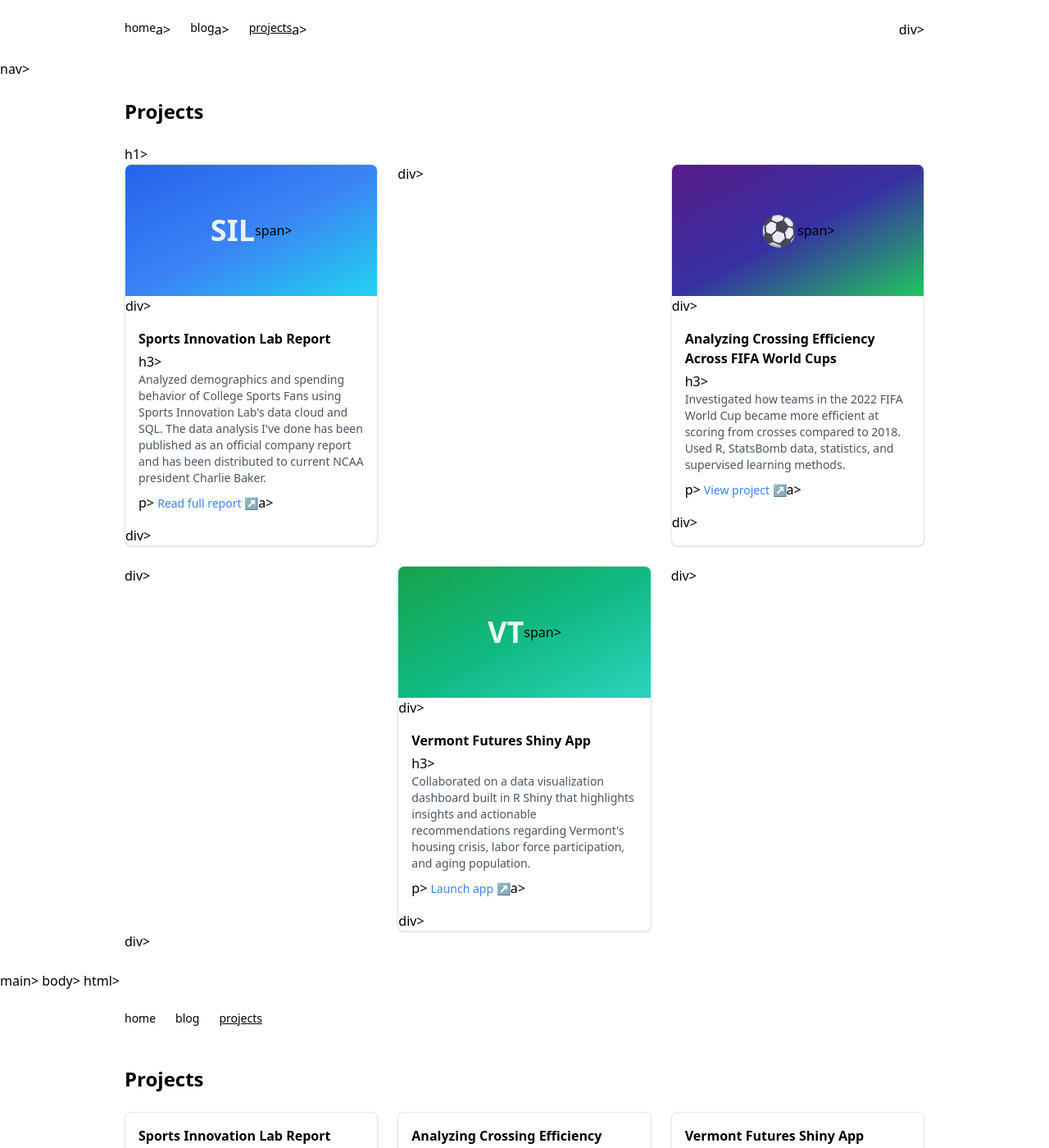
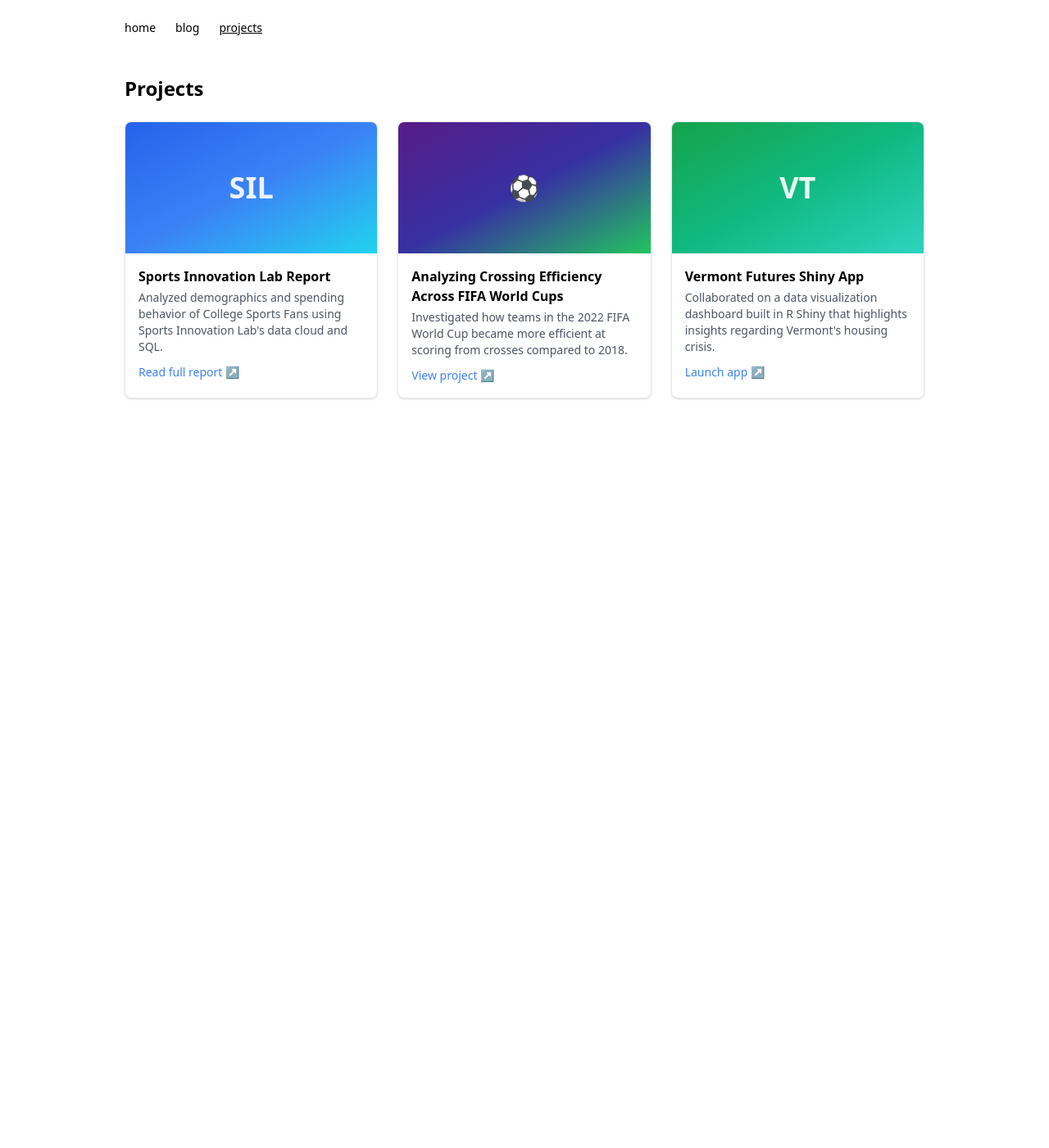
Before and after one commit to Euj19/Euj19.github.io, a Jekyll site: the page projects.html, which Jekyll copies as it is, in a window 1280 px wide and 1400 px high. Shown: the whole window at 82% size. Built offline with Jekyll 4.4.1, drawn with Linux system fonts in a browser that asks for light colours; nearby versions of some CDN libraries; some of the changed text lies outside the part shown.

Commit message:
Fix corrupted HTML, add gradient covers to projects

```diff
--- a/projects.html
+++ b/projects.html
@@ -1,12 +1,3 @@
-<!DOCTYPE html>
-<html lang="en">
-  <head>
-    <meta charset="UTF-8" />
-    <meta name="viewport" content="width=device-width, initial-scale=1.0" />
-    <title>Projects – Eujin Chae</title>
-    <script src="https://cdn.tailwindcss.com"></script>
-  </head>
-  <body class="bg-white text-black font-sans">
 <!DOCTYPE html>
 <html lang="en">
 <head>
@@ -18,66 +9,8 @@
 <body class="bg-white text-black font-sans">
   <nav class="flex justify-between items-center p-6 max-w-5xl mx-auto">
     <div class="flex space-x-6">
-                        <a href="index.html" class="text-sm font-medium hover:underline">home</a>a>
-                        <a href="#" class="text-sm font-medium hover:underline">blog</a>a>
-                        <a href="projects.html" class="text-sm font-medium underline">projects</a>a>
-                </div>div>
-          </nav>nav>
-
-          <main class="max-w-5xl mx-auto p-6">
-                <h1 class="text-2xl font-bold mb-6">Projects</h1>h1>
-                <div class="grid gap-6 sm:grid-cols-1 md:grid-cols-2 lg:grid-cols-3">
-
-                        <!-- Project 1 -->
-                        <div class="bg-white border rounded-lg shadow overflow-hidden">
-                                  <div class="h-40 bg-gradient-to-br from-blue-600 via-blue-500 to-cyan-400 flex items-center justify-center">
-                                              <span class="text-white text-4xl font-bold opacity-90">SIL</span>span>
-                                  </div>div>
-                                  <div class="p-4">
-                                              <h3 class="text-md font-semibold mb-1">Sports Innovation Lab Report</h3>h3>
-                                              <p class="text-sm text-gray-600 mb-2">
-                                                Analyzed demographics and spending behavior of College Sports Fans using Sports Innovation Lab's data cloud and SQL. The data analysis I've done has been published as an official company report and has been distributed to current NCAA president Charlie Baker.
-                                              </p>p>
-                                              <a href="SIL_report_Eujin.pdf" class="text-blue-500 text-sm hover:underline">Read full report ↗</a>a>
-                                  </div>div>
-                        </div>div>
-
-                        <!-- Project 2 -->
-                        <div class="bg-white border rounded-lg shadow overflow-hidden">
-                                  <div class="h-40 bg-gradient-to-br from-purple-900 via-indigo-800 to-green-500 flex items-center justify-center">
-                                              <span class="text-white text-4xl font-bold opacity-90">⚽</span>span>
-                                  </div>div>
-                                  <div class="p-4">
-                                              <h3 class="text-md font-semibold mb-1">Analyzing Crossing Efficiency Across FIFA World Cups</h3>h3>
-                                              <p class="text-sm text-gray-600 mb-2">
-                                                Investigated how teams in the 2022 FIFA World Cup became more efficient at scoring from crosses compared to 2018. Used R, StatsBomb data, statistics, and supervised learning methods.
-                                              </p>p>
-                                              <a href="cross-efficiency.html" class="text-blue-500 text-sm hover:underline">View project ↗</a>a>
-                                  </div>div>
-                        </div>div>
-
-                        <!-- Project 3 -->
-                        <div class="bg-white border rounded-lg shadow overflow-hidden">
-                                  <div class="h-40 bg-gradient-to-br from-green-600 via-emerald-500 to-teal-400 flex items-center justify-center">
-                                              <span class="text-white text-4xl font-bold opacity-90">VT</span>span>
-                                  </div>div>
-                                  <div class="p-4">
-                                              <h3 class="text-md font-semibold mb-1">Vermont Futures Shiny App</h3>h3>
-                                              <p class="text-sm text-gray-600 mb-2">
-                                                Collaborated on a data visualization dashboard built in R Shiny that highlights insights and actionable recommendations regarding Vermont's housing crisis, labor force participation, and aging population.
-                                              </p>p>
-                                              <a href="https://laveywill.shinyapps.io/vt-futures/" target="_blank" class="text-blue-500 text-sm hover:underline">Launch app ↗</a>a>
-                                  </div>div>
-                        </div>div>
-
-                </div>div>
-          </main>main>
-      </body>body>
-    </html>html></title>
-        </head><nav class="flex justify-between items-center p-6 max-w-5xl mx-auto">
-      <div class="flex space-x-6">
       <a href="index.html" class="text-sm font-medium hover:underline">home</a>
-        <a href="#" class="text-sm font-medium hover:underline">blog</a>
+      <a href="/blog/" class="text-sm font-medium hover:underline">blog</a>
       <a href="projects.html" class="text-sm font-medium underline">projects</a>
     </div>
   </nav>
@@ -87,30 +20,39 @@
     <div class="grid gap-6 sm:grid-cols-1 md:grid-cols-2 lg:grid-cols-3">
 
       <!-- Project 1 -->
-        <div class="bg-white border rounded-lg shadow p-4">
+      <div class="bg-white border rounded-lg shadow overflow-hidden">
+        <div class="h-40 bg-gradient-to-br from-blue-600 via-blue-500 to-cyan-400 flex items-center justify-center">
+          <span class="text-white text-4xl font-bold opacity-90">SIL</span>
+        </div>
+        <div class="p-4">
           <h3 class="text-md font-semibold mb-1">Sports Innovation Lab Report</h3>
-          <p class="text-sm text-gray-600 mb-2">
-            Analyzed demographics and spending behavior of College Sports Fans using Sports Innovation Lab's data cloud and SQL. The data analysis I've done has been published as an official company report and has been distributed to current NCAA president Charlie Baker.
-          </p>
+          <p class="text-sm text-gray-600 mb-2">Analyzed demographics and spending behavior of College Sports Fans using Sports Innovation Lab's data cloud and SQL.</p>
           <a href="SIL_report_Eujin.pdf" class="text-blue-500 text-sm hover:underline">Read full report ↗</a>
+        </div>
       </div>
 
       <!-- Project 2 -->
-        <div class="bg-white border rounded-lg shadow p-4">
+      <div class="bg-white border rounded-lg shadow overflow-hidden">
+        <div class="h-40 bg-gradient-to-br from-purple-900 via-indigo-800 to-green-500 flex items-center justify-center">
+          <span class="text-white text-3xl">⚽</span>
+        </div>
+        <div class="p-4">
           <h3 class="text-md font-semibold mb-1">Analyzing Crossing Efficiency Across FIFA World Cups</h3>
-          <p class="text-sm text-gray-600 mb-2">
-            Investigated how teams in the 2022 FIFA World Cup became more efficient at scoring from crosses compared to 2018. Used R, StatsBomb data, statistics, and supervised learning methods.
-          </p>
+          <p class="text-sm text-gray-600 mb-2">Investigated how teams in the 2022 FIFA World Cup became more efficient at scoring from crosses compared to 2018.</p>
           <a href="cross-efficiency.html" class="text-blue-500 text-sm hover:underline">View project ↗</a>
+        </div>
       </div>
 
       <!-- Project 3 -->
-        <div class="bg-white border rounded-lg shadow p-4">
+      <div class="bg-white border rounded-lg shadow overflow-hidden">
+        <div class="h-40 bg-gradient-to-br from-green-600 via-emerald-500 to-teal-400 flex items-center justify-center">
+          <span class="text-white text-4xl font-bold opacity-90">VT</span>
+        </div>
+        <div class="p-4">
           <h3 class="text-md font-semibold mb-1">Vermont Futures Shiny App</h3>
-          <p class="text-sm text-gray-600 mb-2">
-            Collaborated on a data visualization dashboard built in R Shiny that highlights insights and actionable recommendations regarding Vermont's housing crisis, labor force participation, and aging population. This dashboard enables users to interactively explore the economic problems concerning Vermont.
-          </p>
+          <p class="text-sm text-gray-600 mb-2">Collaborated on a data visualization dashboard built in R Shiny that highlights insights regarding Vermont's housing crisis.</p>
           <a href="https://laveywill.shinyapps.io/vt-futures/" target="_blank" class="text-blue-500 text-sm hover:underline">Launch app ↗</a>
+        </div>
       </div>
 
     </div>
```
Lines whose indentation alone changed are shown as unchanged.
